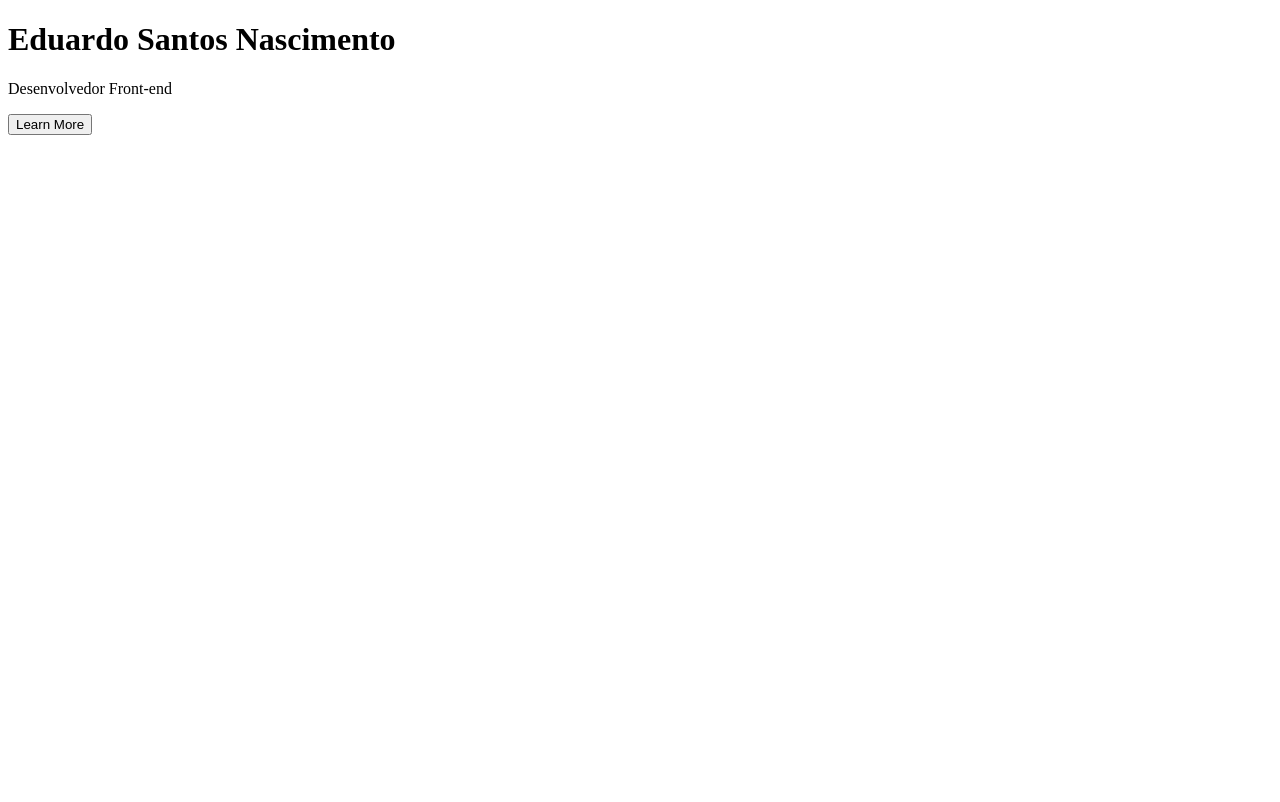
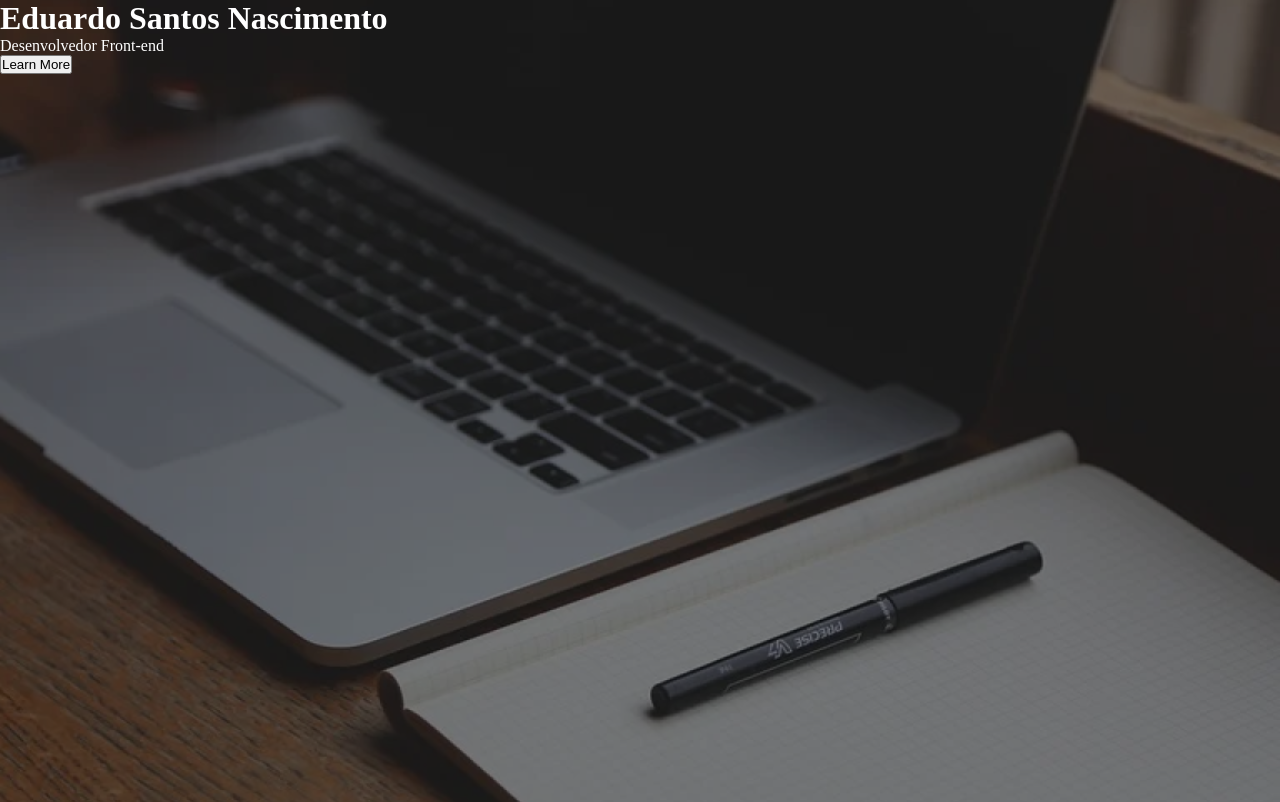
Before and after one commit to EduSan1/Landing-Page, a plain HTML site: page index.html in a window 1280 px wide. Shown: the top 802 px of the page. Drawn offline with Linux system fonts and the light colour scheme.

Commit message:
atualizção

```diff
--- a/index.html
+++ b/index.html
@@ -3,14 +3,15 @@
 <head>
     <meta charset="UTF-8">
     <meta name="viewport" content="width=device-width, initial-scale=1.0">
+    <link rel="stylesheet" href="style.css">
     <title>Landing Page</title>
 </head>
 <body>
 
     <main>
         <h1>Eduardo Santos Nascimento</h1>
-        <p>Desenvolvedor Front-end</p>
-        <button>Learn More</button>
+        <p id="vermelho">Desenvolvedor Front-end</p>
+        <button class="verde">Learn More</button>
     </main>
 
 </body>
--- /dev/null
+++ b/style.css
@@ -0,0 +1,31 @@
+*{
+    padding: 0; /*reset de borda interna, para podermos mudar manualmente e fazer com que tenha o mesmo tamanho em diferentes navegadores*/
+    margin: 0; /*reset de borda externa, para podermos mudar manualmente e fazer com que tenha o mesmo tamanho em diferentes navegadores*/
+    box-sizing: border-box; /*usado para quando colocarmos uma borda interna ela n acressentar, mas sim tirar da externa*/
+/* background-color: turquoise;
+height: 100px;
+width: 200px; */
+
+}
+body{
+    width: 1000px;
+    height: 1000px;
+    background-image:url(fundo.png);
+    background-repeat: no-repeat;
+    background-size: cover;
+    background-position: center;
+    background-color: #00000080;
+    background-blend-mode: darken;
+
+}
+
+h1{
+    color: white;
+}
+
+.verde{
+    color: black;
+}
+#vermelho{
+    color: white;
+}
```
Also changed, not shown: fundo.png (added).
